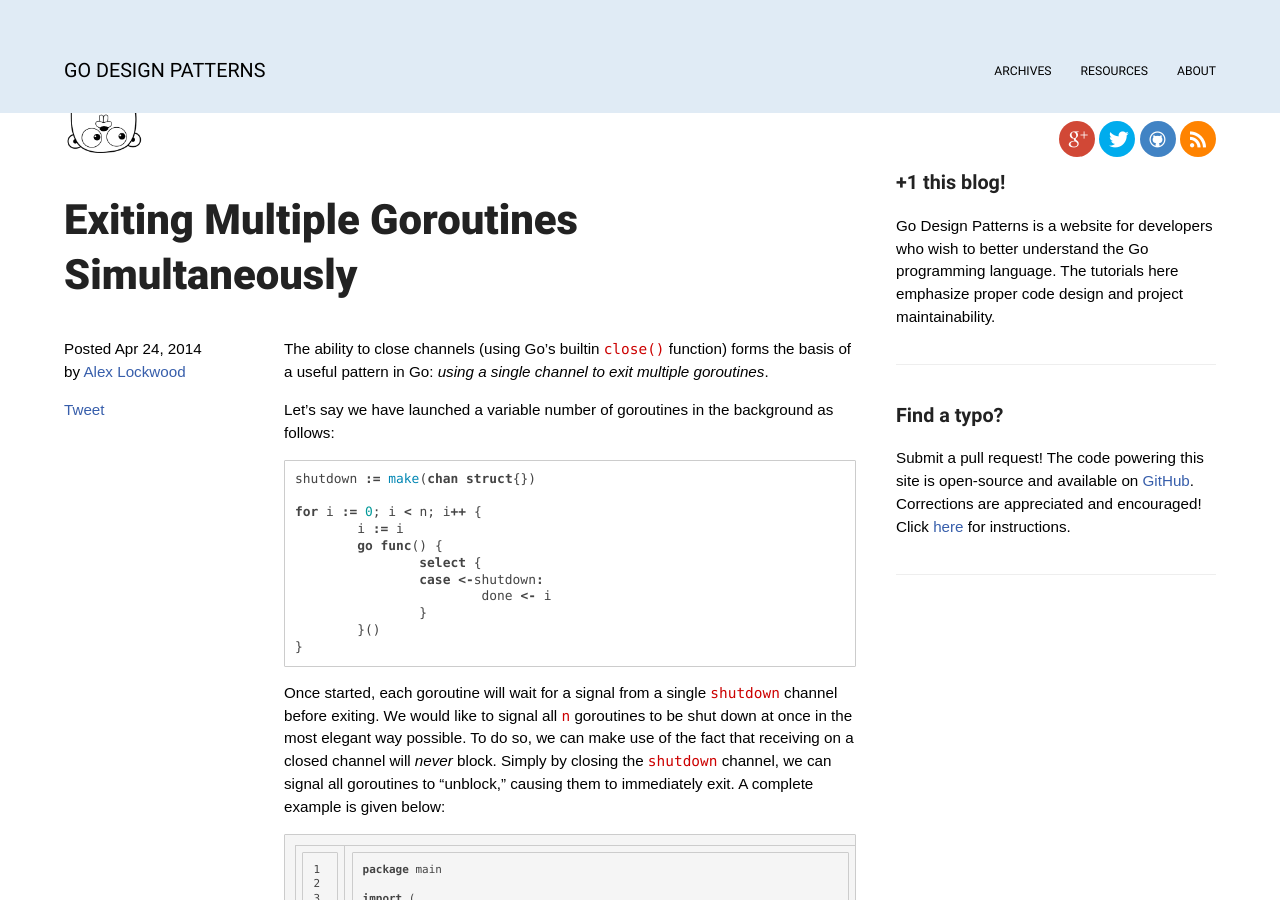
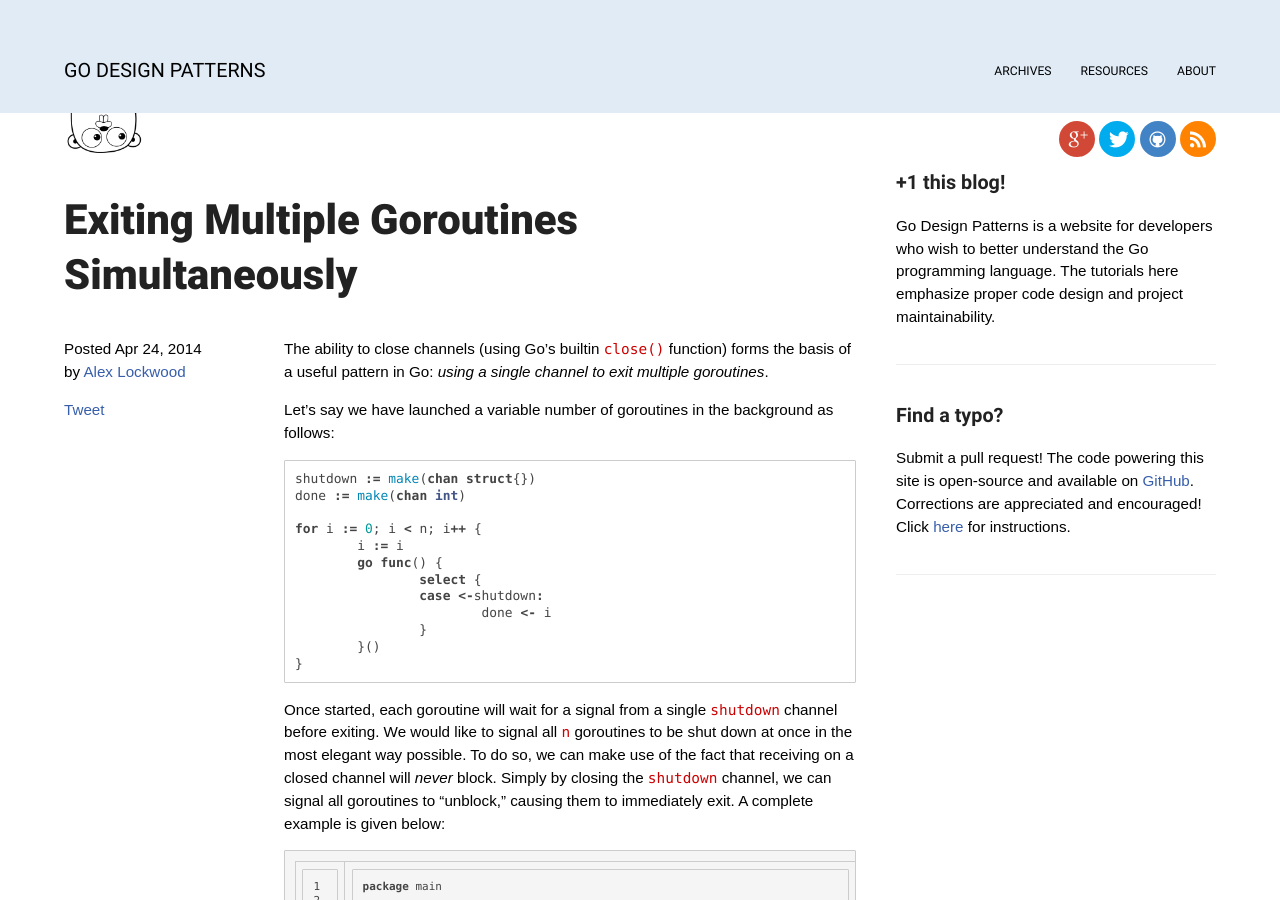
Before and after one commit to alexjlockwood/godesignpatterns, a Jekyll site: the page built from _posts/2014-04-24-exiting-multiple-goroutines-simultaneously.md, in a window 1280 px wide and 900 px high. Built offline with Jekyll 4.4.1, drawn with Linux system fonts in a browser that asks for light colours; some web fonts are replaced; Markdown is read by kramdown in place of the engine named in the settings; comment, search, counter and statistics services are not loaded.

Commit message:
clarified code block

````diff
--- a/_posts/2014-04-24-exiting-multiple-goroutines-simultaneously.md
+++ b/_posts/2014-04-24-exiting-multiple-goroutines-simultaneously.md
@@ -11,6 +11,7 @@ in the background as follows:
 
 ```go
 shutdown := make(chan struct{})
+done := make(chan int)
 
 for i := 0; i < n; i++ {
 	i := i
````
